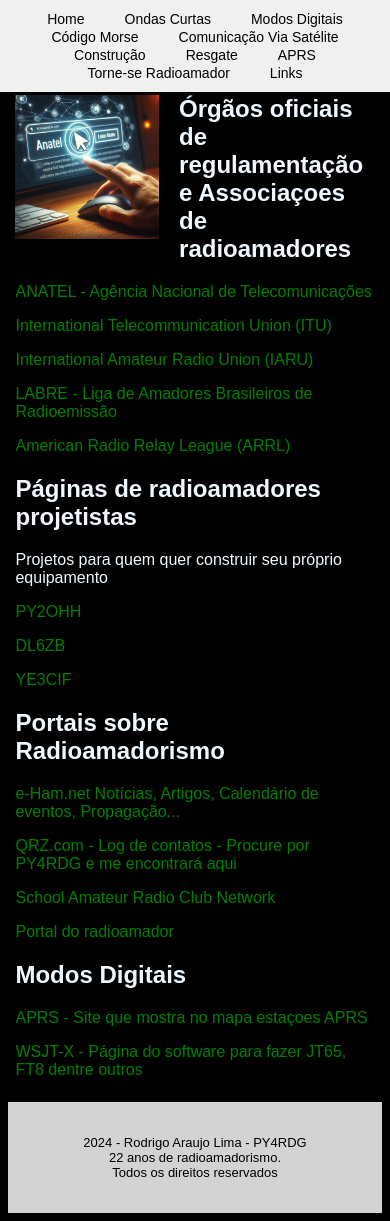
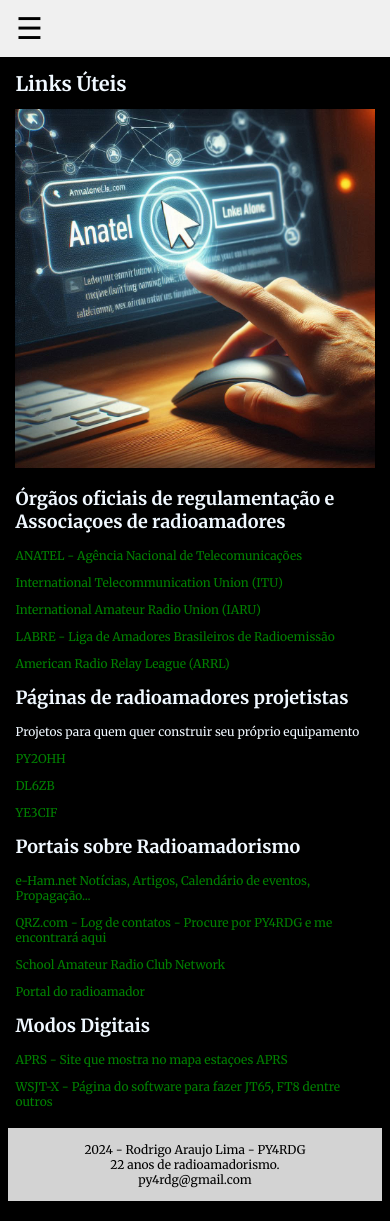
Before and after one commit to rodrigo-alima/radioamadorismo, a plain HTML site: page links.html in a window 390 px wide. Drawn offline with Linux system fonts and the light colour scheme.

Commit message:
Aumento de responsividade

```diff
--- a/detalhe.css
+++ b/detalhe.css
@@ -66,3 +66,69 @@
     font-size:small;
     font-weight: 500;
   }
+
+  #menu-toggle {
+    display: none;
+    background: none;
+    border: none;
+    font-size: 30px;
+    cursor: pointer;
+}
+
+
+@media (max-width: 768px) {
+
+    nav ul {
+        display: none; /* Oculta o menu por padrão em dispositivos móveis */
+        flex-direction: column;
+        width: 100%;
+        text-align: center;
+        background-color: #f0f0f0;
+    }
+
+    /* Exibe o botão de menu (hambúrguer) em dispositivos móveis */
+    #menu-toggle {
+        display: block;
+    }
+
+    /* Quando o menu estiver aberto, exiba a lista */
+    nav ul.show {
+        display: flex;
+    }
+
+    nav ul li {
+        display: block; /* Coloca os itens do menu um embaixo do outro */
+        margin: 3px 0; /* Margem entre os itens */
+    }
+
+    body {
+        text-align:left;
+    }
+
+    img {
+        width: 100%;
+        height: 100%;
+        float: none;
+    }
+
+    h1 {
+        font-size: 20px;
+    }
+
+    h2 {
+        font-size: 18px;
+    }
+
+    p {
+        font-size: 12px;
+    }
+
+    .detail-container {
+        margin-top: 50px;
+    }
+
+    footer {
+        padding: 2px;
+        font-size: 10px;
+    }
+}
--- a/links.html
+++ b/links.html
@@ -3,16 +3,23 @@
 <head>
     <meta charset="UTF-8">
     <meta name="viewport" content="width=device-width, initial-scale=1.0">
+    <link rel="preconnect" href="https://fonts.googleapis.com">
+    <link rel="preconnect" href="https://fonts.gstatic.com" crossorigin>
+    <link href="https://fonts.googleapis.com/css2?family=Merriweather:ital,wght@0,300;0,400;0,700;0,900;1,300;1,400;1,700;1,900&display=swap" rel="stylesheet">
     <link rel="stylesheet" href="detalhe.css">
     <title>Links Úteis</title>
 </head>
 <body>
     <header>
+        <button id="menu-toggle" aria-label="Menu">
+            ☰ <!-- Ícone de hambúrguer (você pode usar um ícone real de biblioteca ou SVG se preferir) -->
+        </button>
         <nav>
             <ul id="menu">
-                <!-- Itens do menu serão inseridos aqui -->
+                <!-- O menu será preenchido pelo JavaScript -->
             </ul>
         </nav>
+
         <script src="menu.js"></script>
     </header>
     <main>
@@ -33,9 +40,9 @@
 
                         <h2>Páginas de radioamadores projetistas</h2>
                         <p>Projetos para quem quer construir seu próprio equipamento</p>
-                        <p><a href="https://www.qsl.net/py2ohh/" target="_blank">PY2OHH</a></p>
-                        <p><a href="https://www.dl6zb.de/" target="_blank">DL6ZB</a></p>
-                        <p><a href="https://www.ye3cif.com/" target="_blank">YE3CIF</a></p>
+                        <p><a href="https://www.qsl.net/py2ohh/">PY2OHH</a></p>
+                        <p><a href="https://www.dl6zb.de/">DL6ZB</a></p>
+                        <p><a href="https://www.ye3cif.com/">YE3CIF</a></p>
 
                         <h2>Portais sobre Radioamadorismo</h2>
                         <p><a href="https://eham.net" target="_blank">e-Ham.net Notícias, Artigos, Calendário de eventos, Propagação...</a></p>
@@ -44,7 +51,7 @@
                         <p><a href="https://www.radioamador.com/" target="_blank">Portal do radioamador</a></p>
 
                         <h2>Modos Digitais</h2>
-                        <p><a href="http://aprs.fi" target="_blank">APRS - Site que mostra no mapa estaçoes APRS</a></p>
+                        <p><a href="aprs.fi" target="_blank">APRS - Site que mostra no mapa estaçoes APRS</a></p>
                         <p><a href="https://wsjt.sourceforge.io/wsjtx.html">WSJT-X - Página do software para fazer JT65, FT8 dentre outros</a></p>
 
                     </div>
@@ -55,8 +62,8 @@
     </main>
     <footer>
         <p>2024 - Rodrigo Araujo Lima - PY4RDG <br>
-        22 anos de radioamadorismo. <br>
-        Todos os direitos reservados</p>
+            22 anos de radioamadorismo. <br>
+            py4rdg@gmail.com</p>
     </footer>
 
 </body>
--- a/menu.js
+++ b/menu.js
@@ -25,5 +25,15 @@
     });
 }
 
+// Função para alternar o menu em dispositivos móveis
+function toggleMenu() {
+    const menu = document.getElementById('menu');
+    menu.classList.toggle('show'); // Adiciona ou remove a classe 'show' para exibir/ocultar o menu
+}
+
 // Chame a função para criar o menu quando o DOM estiver pronto
-document.addEventListener('DOMContentLoaded', criarMenu);
+document.addEventListener('DOMContentLoaded', () => {
+    criarMenu();
+    const menuToggle = document.getElementById('menu-toggle');
+    menuToggle.addEventListener('click', toggleMenu); // Adiciona o evento de clique para alternar o menu
+});
--- a/style.css
+++ b/style.css
@@ -15,7 +15,8 @@
 }
 
 img {
-    height: 75vh;
+    height: 80vh;
+    width:fit-content;
 }
 
 nav {
@@ -53,14 +54,12 @@
 }
 
 .card {
-    text-align: center;
     padding: 2%;
     display: flex;
     align-items: center;
 }
 
 .div1, .div2 {
-    align-items: center;
     width: 50%; /* Define a largura de cada div */
     float: left;
     box-sizing: border-box; /* Inclui padding e border no cálculo da largura */
@@ -70,9 +69,9 @@
     font-size: 24px;
   }
 
- /* .div2 {
+  .div2 {
     margin-right: 20px;
-  }*/
+  }
 
   .pesquisa {
         color: #f0f0f0;
@@ -91,3 +90,64 @@
     font-size:small;
     font-weight: 500;
   }
+
+  #menu-toggle {
+    display: none;
+    background: none;
+    border: none;
+    font-size: 30px;
+    cursor: pointer;
+}
+
+
+@media (max-width: 768px) {
+    img {
+        height: 80dvi;
+    }
+
+    .card {
+     /*   padding: 2%;*/
+        display:block;
+    }
+
+    .div1, .div2 {
+        width: 100%; /* Faz as divs ocuparem 100% da largura */
+        float: none; /* Remove o float para evitar que fiquem lado a lado */
+        padding: 5px;
+        font-size: 16px;
+    }
+
+    .div2{
+        margin-right: 0%;
+    }
+    nav ul {
+        display: none; /* Oculta o menu por padrão em dispositivos móveis */
+        flex-direction: column;
+        width: 100%;
+        text-align: center;
+        background-color: #f0f0f0;
+    }
+
+    /* Exibe o botão de menu (hambúrguer) em dispositivos móveis */
+    #menu-toggle {
+        display: block;
+    }
+
+    /* Quando o menu estiver aberto, exiba a lista */
+    nav ul.show {
+        display: flex;
+    }
+
+    nav ul li {
+        display: block; /* Coloca os itens do menu um embaixo do outro */
+        margin: 10px 0; /* Margem entre os itens */
+    }
+
+    #dados {
+        margin-top: 40px;
+    }
+
+    footer {
+        font-size: 10px;
+    }
+}
```
Also changed, not shown: detalhe.html (+11 -2 lines), index.html (+12 -5 lines), detalhe.js.
